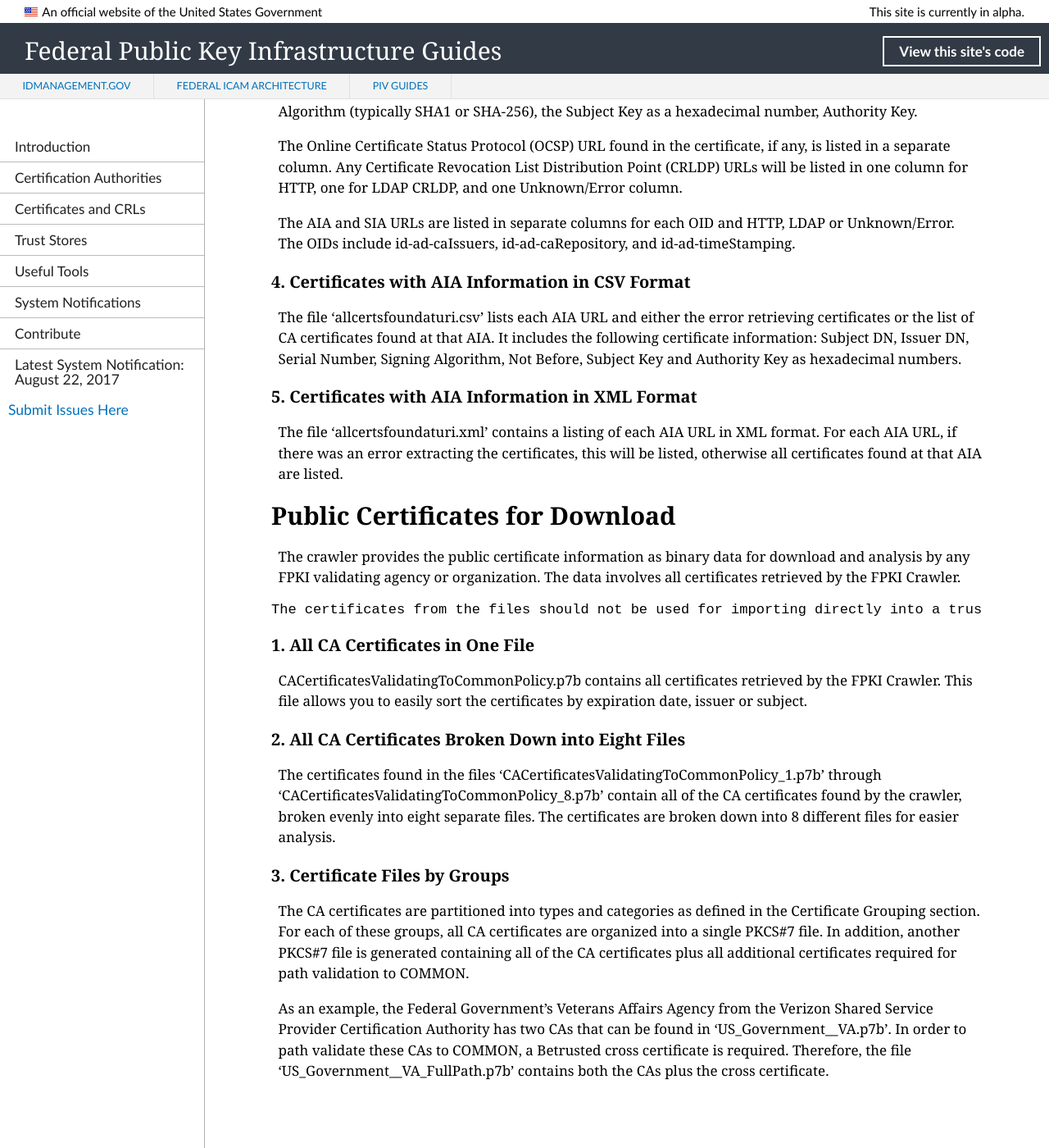
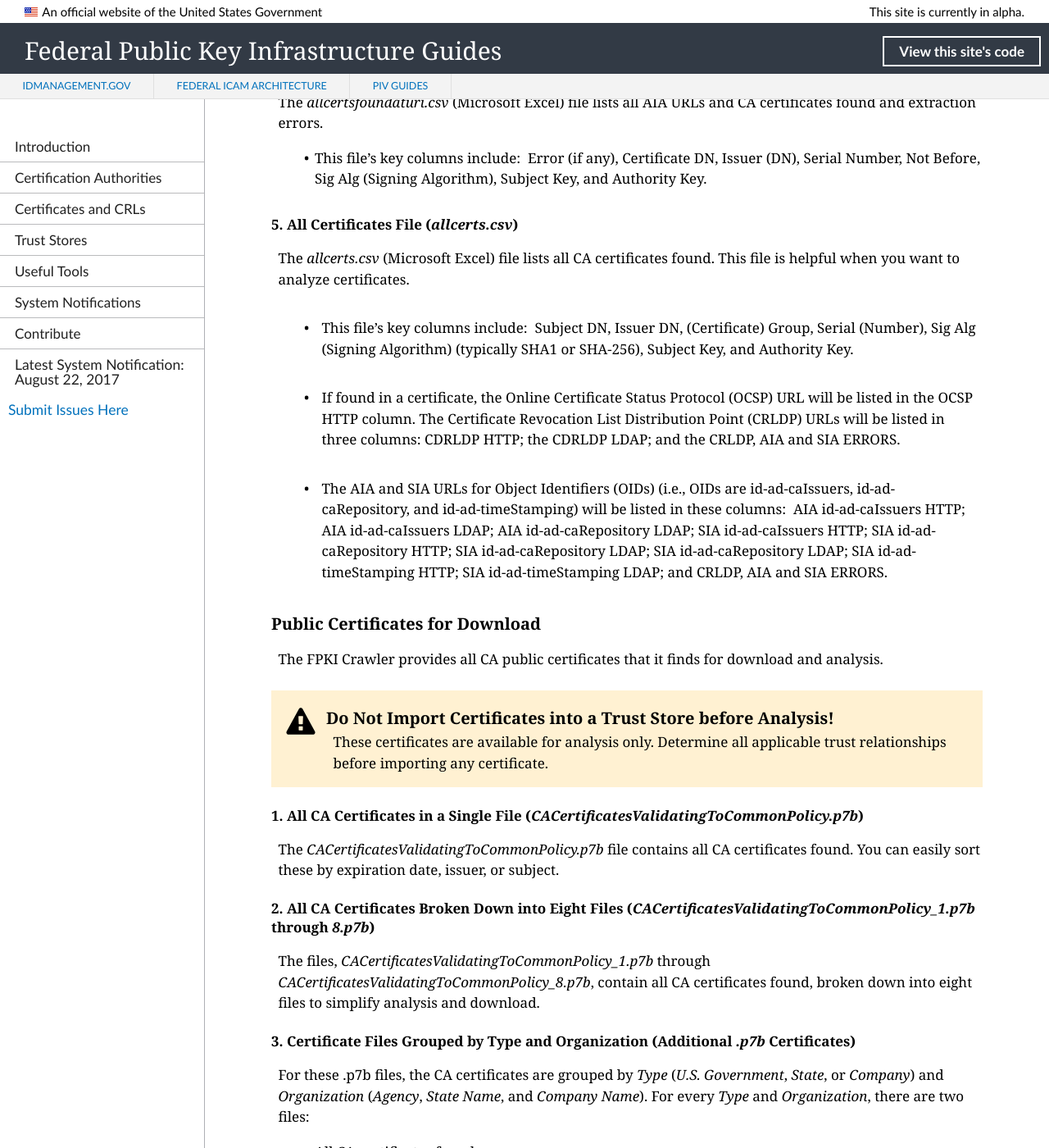
Before and after one commit to GSA/fpki-guides, a Jekyll site: the page built from pages/fpki_crawler_howto.md, in a window 1280 px wide and 1400 px high, scrolled down 2158 px. Shown: the whole window at 82% size. Built offline with Jekyll 4.4.1, drawn with Linux system fonts in a browser that asks for light colours; nearby versions of some CDN libraries; our own code applies the rules of GitHub Pages for plain Markdown files; some of the changed text lies outside the part shown.

Commit message:
Update fpki_crawler_howto.md

````diff
--- a/pages/fpki_crawler_howto.md
+++ b/pages/fpki_crawler_howto.md
@@ -1,74 +1,101 @@
-# FPKI Crawler
+---
+layout: default
+title: How To Use the FPKI Crawler
+permalink: /fpkicrawler/
+---
 
-## Introduction
-As a federal agency or an entity supporting a federal agency, it might be useful to understand the relationships between the various certification authorities (CA) and how it relates to the federal agency security infrastucture. The FPKI Crawler provides a relationship view of all CAs with a relationship to the Federal Public Key Infrastructure (FPKI). It also validates each CA’s certificate path to the FPKI Common Policy Certification Authority (CA).
-The FPKI Crawler website can be found at https://fpki-graph.fpki-lab.gov/
+Your agency or organization may need to understand the complex relationships between the Certification Authorities (CAs) within the Federal Public Key Infrastructure (FPKI) and/or you may want to analyze or download CA certificates. To this end, the FPKI Crawler offers some useful tools that can help you to:
+
+* Visualize CA relationships, including cross-certified CAs
+* Understand how CAs validate to the Federal Common Policy CA (COMMON)
+* Access CA certificate data for reporting and analysis
+* Download CA certificates
+
+###
+* [FPKI Graph](#fpki-graph)
+* [FPKI Crawler Outputs](#fpki-crawler-outputs)
+  * [Public Certificates for Reporting and Analysis](#public-certificates-for-reporting-and-analysis)
+  * [Public Certificates for Download](#public-certificates-for-download)
 
 ## FPKI Graph
-The FPKI Graph is very useful in finding the relationship that exists between each CA certificate with other certificates in the FPKI ecosystem. The inbound and outbound links of any certificate can be easily identified by clicking on the dots in the graph.
 
-The graph allows us to view how a certificate is linked to the root Federal Common Policy CA (COMMON). It also shows the relationship to the other CAs and bridges that exist in the Federal PKI infrastructure.
+The FPKI Crawler provides an [FPKI Graph](https://fpki-graph.fpki-lab.gov/){:target="_blank"}_ to help you visualize the relationships between the CAs and Bridges in the FPKI ecosystem and the cross-certified CAs. This tool also shows you how each CA validates to the Root, COMMON.
 
-Each CA validating to COMMON should have an AIA extension in its public certificate that defines a Uniform Resource Locator (URL) where certificates issued to signing CA can be found. Following each CA certificate’s AIA chain should result in finding the certificate that is certified by COMMON. Each CA should also have a Subject Information Access (SIA) extension in its public certificate that defines a URL where all CA certificates that it has issued can be found. The crawler application will use these AIAs and SIAs to find all CA certificates.
+* Click on any dot in the FPKI Graph to see that CA's inbound and outbound relationships.
 
-## FPKI Crawler Outputs
-The FPKI crawler generates data that can be useful to any government agency in understanding and administering their certificate key store as well as building the trust store. The output files provide detailed information about the certificates. The information includes path validation, certificate policy validation, organized certificate lists, and Comma Separated Value (CSV) Spreadsheets for review in Microsoft Excel or OpenOffice.
+## FPKI Crawler Output Files
 
-The crawler outputs are available at https://fpki-graph.fpki-lab.gov/crawler/.
+The [FPKI Crawler](https://fpki-graph.fpki-lab.gov/crawler/){:target="_blank"}_ (_AIA Crawler Results_ webpage) offers output files in several formats (CSV, HTML, XML, and .p7b) to help you understand and administer your certificate Key Store and build a Trust Store.
 
-The CAs are categorized by type and agency or company using information from the CA certificate DN. The type can be U.S. Government, State or Commercial. For U.S. Government, the Agency is extracted from the DN. For State Governments, the state name is extracted. For commercial CAs, the company name is extracted.
+{% include alert-info.html heading="The FPKI Crawler uses AIAs and SIAs to find all CA certificates." content="Each CA public certificate should contain Authority Information Access (AIA) and Subject Information Access (SIA) extensions. An AIA chain will lead to the COMMON-certified CA certificate for download. The SIA gives a URL to a list of all certificates issued by a CA." %}
 
-## Public Certificates for Reporting & Analysis
+### Public Certificates for Reporting and Analysis
 
-### 1.	Federal Common Policy Tree
-The file ‘FederalCommonPolicyTree.csv’ provides a data view of the relationship of all the Certification Authorities (CAs) with a certificate path to COMMON. The data also contains the CAs that cross certify with each of those CAs as well. Hence, this data is useful to understand the relationships that exist between each CA and COMMON similar to the data presented in the graph in a visual format.
+> **Note:**&nbsp;&nbsp;The Crawler categorizes CA certificates by _Type_ (_U.S. Government_, _State_, or _Company_) and _Organization_ (_Agency_, _State Name_, and _Company Name_), which is extracted from the Distinguished Name (DN).
 
-### 2.	All Certificates in Web Page (HTML)
-The data found at https://fpki-graph.fpki-lab.gov/crawler/AIACrawler.html provides the list of each certificate that has a valid certificate chain with COMMON. The CA Certificates are broken down into three categories:
+#### 1. Federal Common Policy Tree File (_FederalCommonPolicyTree.csv_)
 
-#### a)	Certificates Found with Validated AIA Chains to COMMON.
-All valid paths are printed, and for each path, the FPKI certificate policies for which they validate are listed.
+The _FederalCommonPolicyTree.csv_ (Microsoft Excel) is a data view of all CAs that validate to COMMON and the cross-certified CAs.
 
-#### b)	Certificates Found with Validated Chains to COMMON (not via AIA).
-A valid path found using [JDK PKIX] is listed, and the certificate policies for which they validate are listed.
+#### 2. All Certificates (_AIACrawler.html_)
 
-#### c)	Certificates Found with NO Validated Chains to COMMON.
-The certificates that are found while chasing AIA and SIA which do not have a path that validates to COMMON, are listed in this group. Only the certificate information is listed. These certificates tend to be cross-certificates issued to the FPKI that allow a partner PKI to make use of its Root CA as the trust anchor instead of COMMON.
+The _AIACrawler.html_ (HTML) file lists all CA certificates found by the FPKI Crawler (in four Sections):
 
-Each CA certificate is listed as a hyperlink to its detailed certificate information. The data also provides the current validation status of each certificate. An example is shown below.
+* **Certificates Found with Validated AIA Chains to COMMON &mdash;** All CA certificates with validated paths to COMMON and the certificate policies to which they validate.
 
-```
-Issuer CN=Federal Bridge CA 2016,OU=FPKI,O=U.S. Government,C=US serial# 0x03F42   status GOOD
-```
+* **Certificates Found with Validated Chains to COMMON, NOT Found through AIA &mdash;** All CA certificates with validated paths to COMMON and the certificate policies to which they validate. (These certificates are found via Java Development Kit [JDK] Public Key Infrastructure for X.509 Certificates [PKIX], when no validating chain is found via AIA.)
 
-### 3.	All Certificates in CSV Format
+* **Certificates Found with NO Validated Chains to COMMON &mdash;** All CA certificates with NO validated path to COMMON. (These certificates are found through using AIA and SIA extensions.) This file lists only certificate information. (These tend to be cross-certificates issued to FPKI CAs that allow a partner PKI to use its own Root CA as the trust anchor instead of COMMON.)
 
-The ‘allcerts.csv’ output file contains a line item for each CA certificate found by the crawler. This file will be useful for analyzing the list of certificates. The certificate details are presented as raw data in a spreadsheet format. The columns include Subject DN, Issuer DN, Certificate Group, Serial Number, Signing Algorithm (typically SHA1 or SHA-256), the Subject Key as a hexadecimal number, Authority Key.
+* **All Certificates &mdash;** All CA certificates in the FPKI.
 
-The Online Certificate Status Protocol (OCSP) URL found in the certificate, if any, is listed in a separate column. Any Certificate Revocation List Distribution Point (CRLDP) URLs will be listed in one column for HTTP, one for LDAP CRLDP, and one Unknown/Error column.
+> For each CA certificate listed in the _AIACrawler.html_ file, you will see _Cert_ and _Issuer_ data and status.  For example:
 
-The AIA and SIA URLs are listed in separate columns for each OID and HTTP, LDAP or Unknown/Error. The OIDs include id-ad-caIssuers, id-ad-caRepository, and id-ad-timeStamping.
+   ```
+  Issuer CN=Federal Bridge CA 2016,OU=FPKI,O=U.S. Government,C=US serial# 0x03F42   status GOOD
+   ```
 
-### 4.	Certificates with AIA Information in CSV Format
-The file ‘allcertsfoundaturi.csv’ lists each AIA URL and either the error retrieving certificates or the list of CA certificates found at that AIA. It includes the following certificate information: Subject DN, Issuer DN, Serial Number, Signing Algorithm, Not Before, Subject Key and Authority Key as hexadecimal numbers.
+> For detailed data about CA certificates or issuers, click any link in the _AIACrawler.html_ file.
 
-### 5.	Certificates with AIA Information in XML Format
-The file ‘allcertsfoundaturi.xml’ contains a listing of each AIA URL in XML format. For each AIA URL, if there was an error extracting the certificates, this will be listed, otherwise all certificates found at that AIA are listed.
+#### 3. Certificates with AIA Information (_allcertsfoundaturi.xml_)
 
-## Public Certificates for Download
-The crawler provides the public certificate information as binary data for download and analysis by any FPKI validating agency or organization. The data involves all certificates retrieved by the FPKI Crawler.
+The _allcertsfoundaturi.xml_ (XML) file lists all AIA URLs and extraction errors found.
 
-```
-The certificates from the files should not be used for importing directly into a trust store before they are analysed for applicable trust relationship determination. The certificate data is made available for analysis.
-```
+#### 4. Certificates with AIA Information (_allcertsfoundaturi.csv_)
 
-### 1.	All CA Certificates in One File
-CACertificatesValidatingToCommonPolicy.p7b contains all certificates retrieved by the FPKI Crawler. This file allows you to easily sort the certificates by expiration date, issuer or subject.
+The _allcertsfoundaturi.csv_ (Microsoft Excel) file lists all AIA URLs and CA certificates found and extraction errors.
 
-### 2.	All CA Certificates Broken Down into Eight Files
-The certificates found in the files ‘CACertificatesValidatingToCommonPolicy_1.p7b’ through ‘CACertificatesValidatingToCommonPolicy_8.p7b’ contain all of the CA certificates found by the crawler, broken evenly into eight separate files. The certificates are broken down into 8 different files for easier  analysis.
+* This file's key columns include:&nbsp;&nbsp;Error (if any), Certificate DN, Issuer (DN), Serial Number, Not Before, Sig Alg (Signing Algorithm), Subject Key, and Authority Key.
 
-### 3.	Certificate Files by Groups
-The CA certificates are partitioned into types and categories as defined in the Certificate Grouping section. For each of these groups, all CA certificates are organized into a single PKCS#7 file. In addition, another PKCS#7 file is generated containing all of the CA certificates plus all additional certificates required for path validation to COMMON.
+#### 5. All Certificates File (_allcerts.csv_)
 
-As an example, the Federal Government’s Veterans Affairs Agency from the Verizon Shared Service Provider Certification Authority has two CAs that can be found in ‘US_Government__VA.p7b’. In order to path validate these CAs to COMMON, a Betrusted cross certificate is required. Therefore, the file ‘US_Government__VA_FullPath.p7b’ contains both the CAs plus the cross certificate.
+The _allcerts.csv_ (Microsoft Excel) file lists all CA certificates found. This file is helpful when you want to analyze certificates.
+
+* This file's key columns include:&nbsp;&nbsp;Subject DN, Issuer DN, (Certificate) Group, Serial (Number), Sig Alg (Signing Algorithm) (typically SHA1 or SHA-256), Subject Key, and Authority Key.
+
+* If found in a certificate, the Online Certificate Status Protocol (OCSP) URL will be listed in the OCSP HTTP column. The Certificate Revocation List Distribution Point (CRLDP) URLs will be listed in three columns: CDRLDP HTTP; the CDRLDP LDAP; and the CRLDP, AIA and SIA ERRORS.
+
+* The AIA and SIA URLs for Object Identifiers (OIDs) (i.e., OIDs are id-ad-caIssuers, id-ad-caRepository, and id-ad-timeStamping) will be listed in these columns:&nbsp;&nbsp;AIA id-ad-caIssuers HTTP; AIA id-ad-caIssuers LDAP; AIA id-ad-caRepository LDAP; SIA id-ad-caIssuers HTTP; SIA id-ad-caRepository HTTP; SIA id-ad-caRepository LDAP; SIA id-ad-caRepository LDAP; SIA id-ad-timeStamping HTTP; SIA id-ad-timeStamping LDAP; and CRLDP, AIA and SIA ERRORS.
+
+### Public Certificates for Download
+
+The FPKI Crawler provides all CA public certificates that it finds for download and analysis.
+
+{% include alert-warning.html heading = "Do Not Import Certificates into a Trust Store before Analysis!" content="These certificates are available for analysis only. Determine all applicable trust relationships before importing any certificate." %}
+
+#### 1. All CA Certificates in a Single File (_CACertificatesValidatingToCommonPolicy.p7b_)
+
+The _CACertificatesValidatingToCommonPolicy.p7b_ file contains all CA certificates found. You can easily sort these by expiration date, issuer, or subject.
+
+#### 2. All CA Certificates Broken Down into Eight Files (_CACertificatesValidatingToCommonPolicy_1.p7b_ through _8.p7b_)
+
+The files, _CACertificatesValidatingToCommonPolicy_1.p7b_ through _CACertificatesValidatingToCommonPolicy_8.p7b_, contain all CA certificates found, broken down into eight files to simplify analysis and download.
+
+#### 3. Certificate Files Grouped by Type and Organization (Additional _.p7b_ Certificates)
+
+For these .p7b files, the CA certificates are grouped by _Type_ (_U.S. Government_, _State_, or _Company_) and _Organization_ (_Agency_, _State Name_, and _Company Name_). For every _Type_ and _Organization_, there are two files:
+
+* All CA certificates found
+* All CA certificates found, plus all other certificates required for path validation to COMMON.
+
+> For example:&nbsp;&nbsp;The U.S. Department of Veterans Affairs' CA (issued by the Verizon Federal Shared Service Provider [SSP] CA) has two CA certificates in the _US_Government_VA.p7b_ file. In order to validate these two paths to COMMON, a Betrusted cross-certificate is required. Therefore, the _US_Government_VA_FullPath.p7b_ file contains both the CA certificates and the Betrusted cross-certificate.
````
